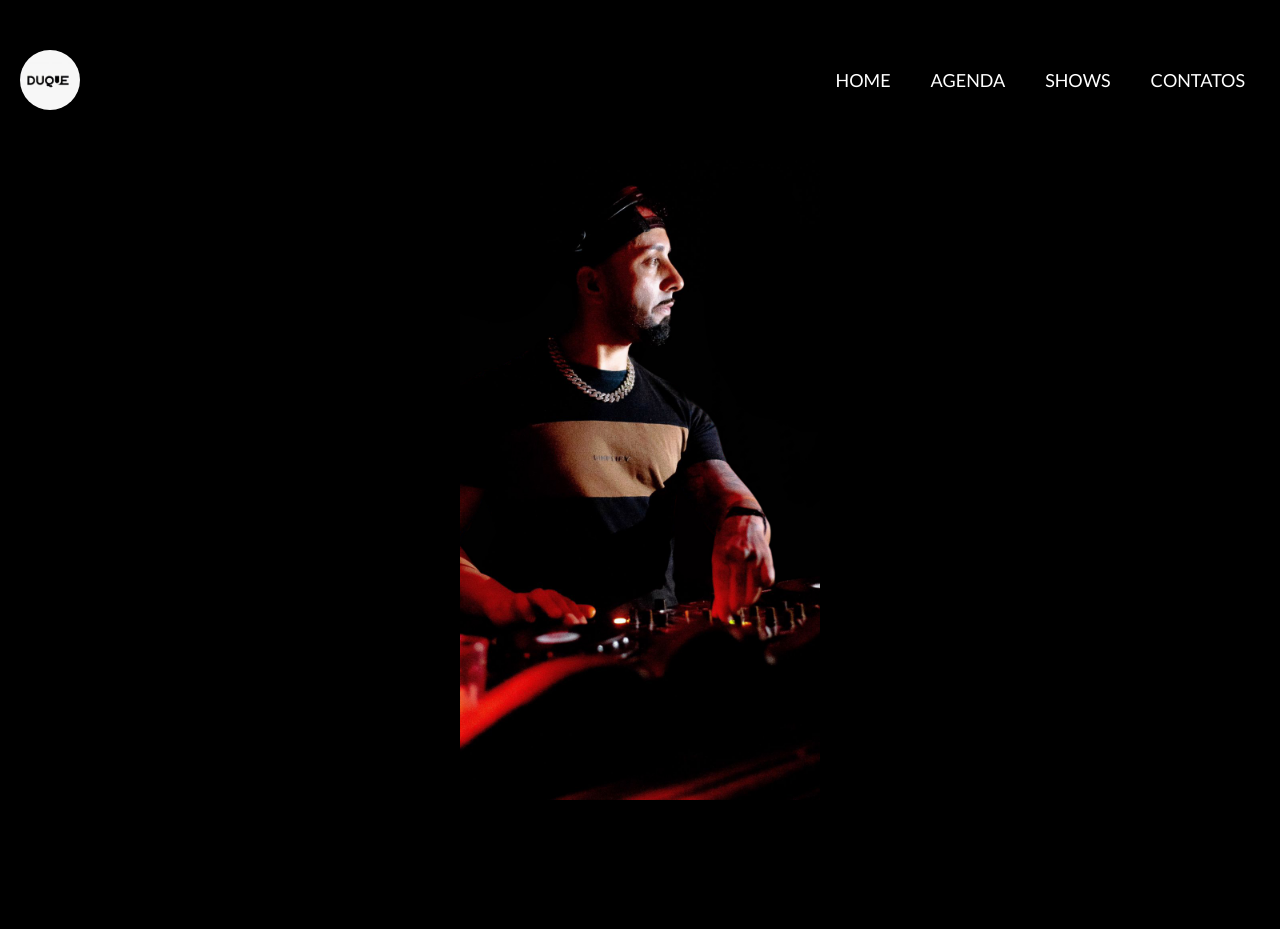
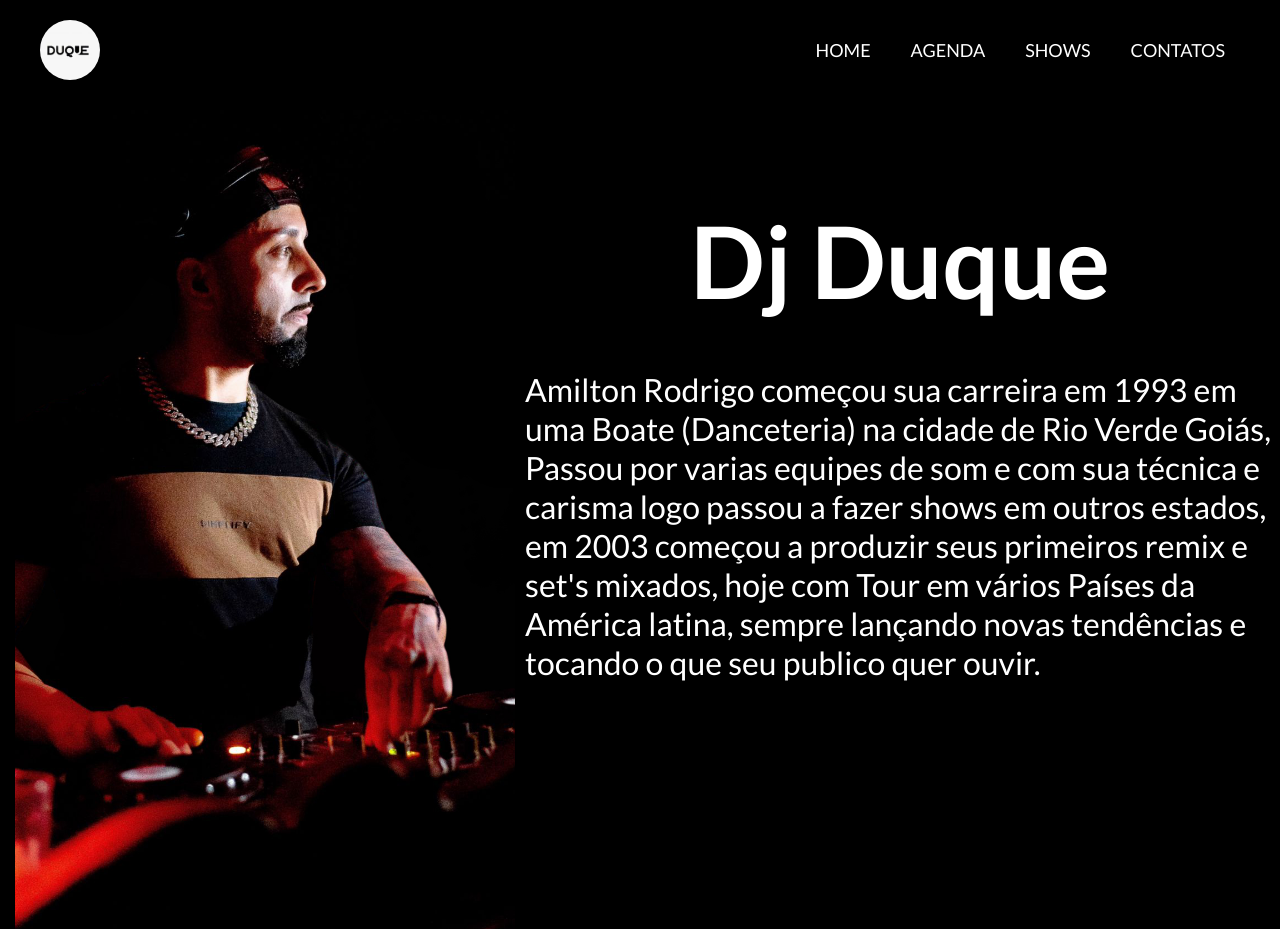
Before and after one commit to Cristhian-Shr/dj_Duque, a plain HTML site: page index.html in a window 1280 px wide. Shown: the top 929 px of the page. Before the commit the page ends 800 px from the top, so only its background shows below. Drawn offline with Linux system fonts and the light colour scheme.

Commit message:
alteração no conteudo

```diff
--- a/index.html
+++ b/index.html
@@ -27,12 +27,19 @@
     </div>
   </header>
   <main>
-    <!-- <div class="main-content">
-      <h1>Dj Duque</h1>
-      <br>
 
-      <p class="about"> Amilton Rodrigo começou sua carreira em 1993 em uma Boate (Danceteria) na cidade de Rio Verde Goiás, Passou por varias equipes de som e com sua técnica e carisma logo passou a fazer shows em outros estados, em 2003 começou a produzir seus primeiros remix e set's mixados, hoje com Tour em vários Países da América latina, sempre lançando novas tendências e tocando o que seu publico quer ouvir.</p>
-    </div> -->
+    <div class="dj">
+      <img src="./imagens/fundo.jpg" alt="">
+    </div>
+
+    <div class="main-content">
+      <div class="title">
+        <h1>Dj Duque</h1>
+      </div>
+      <div class="bio-content">
+        <p class="about">Amilton Rodrigo começou sua carreira em 1993 em uma Boate (Danceteria) na cidade de Rio Verde Goiás, Passou por varias equipes de som e com sua técnica e carisma logo passou a fazer shows em outros estados, em 2003 começou a produzir seus primeiros remix e set's mixados, hoje com Tour em vários Países da América latina, sempre lançando novas tendências e tocando o que seu publico quer ouvir.</p>
+      </div>
+    </div>
 
   </main>
   <!-- <footer class="rodape">
--- a/style.css
+++ b/style.css
@@ -29,22 +29,6 @@ header {
   background-color: black;
 }
 
-main {
-  /* background-image: linear-gradient(rgba(17, 17, 17, 0.8), rgba(20, 20, 20, 1)),
-    url(./imagens/fundo.jpg); */
-  /* background: url(./imagens/escura.jpg); */
-  /* background-position: center; */
-  /* background-size: contain; */
-  /* background-repeat: no-repeat; */
-  /* overflow: hidden; */
-  background: url(./imagens/fundo.jpg);
-  background-position: center;
-  background-size: contain;
-  background-repeat: no-repeat;
-  height: calc(100vh - 160px);
-  width: 100vw;
-}
-
 .menu-content {
   text-transform: uppercase;
   height: 100%;
@@ -52,7 +36,7 @@ main {
   justify-content: space-between;
   align-items: center;
   font-size: 1.8rem;
-  padding: 50px 20px;
+  padding: 20px 40px;
 }
 
 .logo {
@@ -91,23 +75,62 @@ main {
 }
 
 /* Centro -conteudo principal */
+main {
+  display: flex;
+  justify-content: center;
+  /* background-image: linear-gradient(rgba(17, 17, 17, 0.8), rgba(20, 20, 20, 1)),
+    url(./imagens/fundo.jpg); */
+  /* background: url(./imagens/escura.jpg); */
+  /* background-position: center; */
+  /* background-size: contain; */
+  /* background-repeat: no-repeat; */
+  /* overflow: hidden; */
+  /* background: url(./imagens/fundo.jpg);
+  background-position: center;
+  background-size: contain;
+  background-repeat: no-repeat;
+  height: calc(100vh - 160px);
+  width: 100vw; */
+}
 
-/* main {
+.dj {
+  align-items: center;
+  justify-content: center;
+}
+
+.dj img {
+  margin: 10px;
+  width: 500px;
+}
+
+.title {
+  margin: 100px 0 50px 0;
+  text-align: center;
+  font-size: 50px;
+}
+
+.bio-content {
+  width: 750px;
+  font-size: 32px;
+
+}
+
+ /* main {
   width: 100%;
   margin: 500px;
   display: flex;
   justify-content: center;
   align-items: center;
   background-color: black;
-}
+} */
 
-.main-content {
+/* .main-content {
   width: 50%;
   display: flex;
   flex-direction: row;
   justify-content: center;
   align-items: center;
-} */
+} */ */
 
 /* .about {
   font-size: 24px;
@@ -116,3 +139,8 @@ main {
 .container-img {
   width: 50%;
 } */
+
+/* footer */
+/* .rodape {
+  width: 300px;
+} */
```
